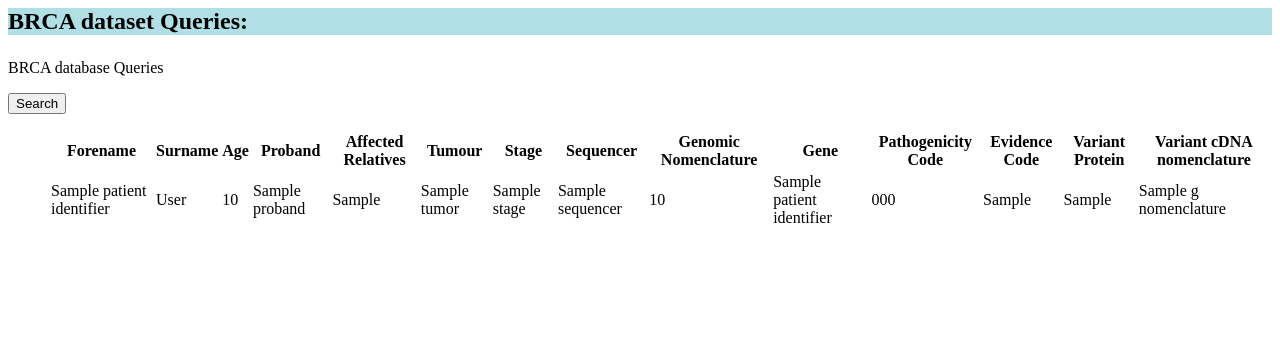
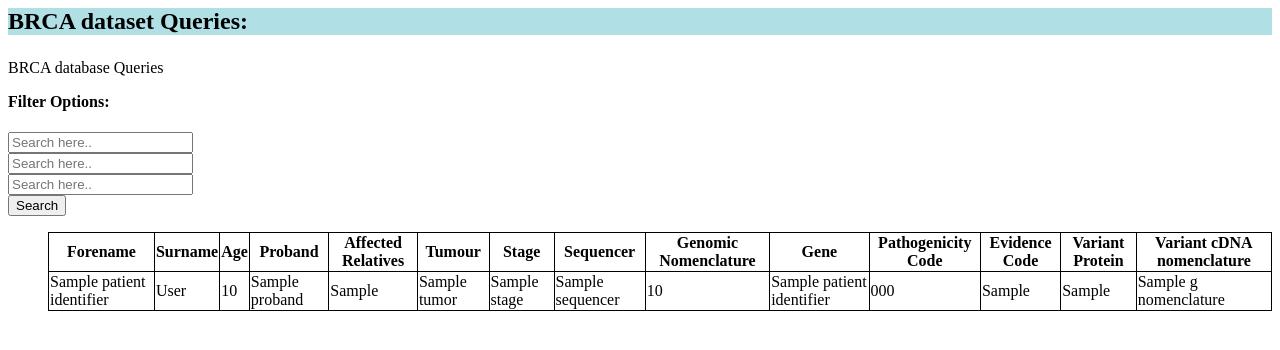
Before and after one commit to keithgraham5/IT_Advance_Clinical_Biofx_apps, a Django app: template web/templates/web/filter_list.html in a window 1280 px wide. Shown: the top 350 px of the page. Run offline with Django 3.2, Linux system fonts and the light colour scheme; the template is opened without the code that fills it: most values are stand-ins (such as "Sample title", 1, 10 or a date in 2020).

Commit message:
formatted web page

```diff
--- a/web/templates/web/filter_list.html
+++ b/web/templates/web/filter_list.html
@@ -4,11 +4,38 @@
     <p>BRCA database Queries</p>
 </div>
 
+<style>
+    table, th, td {
+        border: 1px solid black;
+        border-collapse: collapse;
+    }
+</style>
+
 
 <form method="get">
-    {{ filter.form.as_p }}
+        <div class="well">
+      <h4 style="margin-top: 0">Filter Options:</h4>
+      <div class="row">
+        <div class="form-group col-sm-4 col-md-3">
+            {{ filter.form.forename.label_tag }}
+            <input name="query" type="text" placeholder="Search here.." >
+        </div>
+        <div class="form-group col-sm-4 col-md-3">
+            {{ filter.form.surname.label_tag }}
+            <input name="query" type="text" placeholder="Search here.." >
+        </div>
+        <div class="form-group col-sm-4 col-md-3">
+            {{ filter.form.g_nomenclature.label_tag }}
+            <input name="query" type="text" placeholder="Search here.." >
+        </div>
+        </div>
+
     <button type="submit">Search</button>
-  </form>
+
+
+</form>
+
+
 <ul>
     <table class="table table-bordered">
     <thead>
--- a/web/templates/web/variant_list.html
+++ b/web/templates/web/variant_list.html
@@ -19,7 +19,8 @@
     <form action="{% url 'filter' %}" method="get">
         <button onclick="action">Filter Database Query</button>
     </form>
-
+</div>
+<div>
 
 <h2 style="background-color: powderblue; font-size:120%">Search BRCA database:</h2>
         <p></p>Database Query</p>
@@ -39,7 +40,7 @@
     }
 </style>
 
-<table>
+<table class="table table-bordered">
     <tr>
         <th>Forename</th>
         <th>Surname</th>
```
